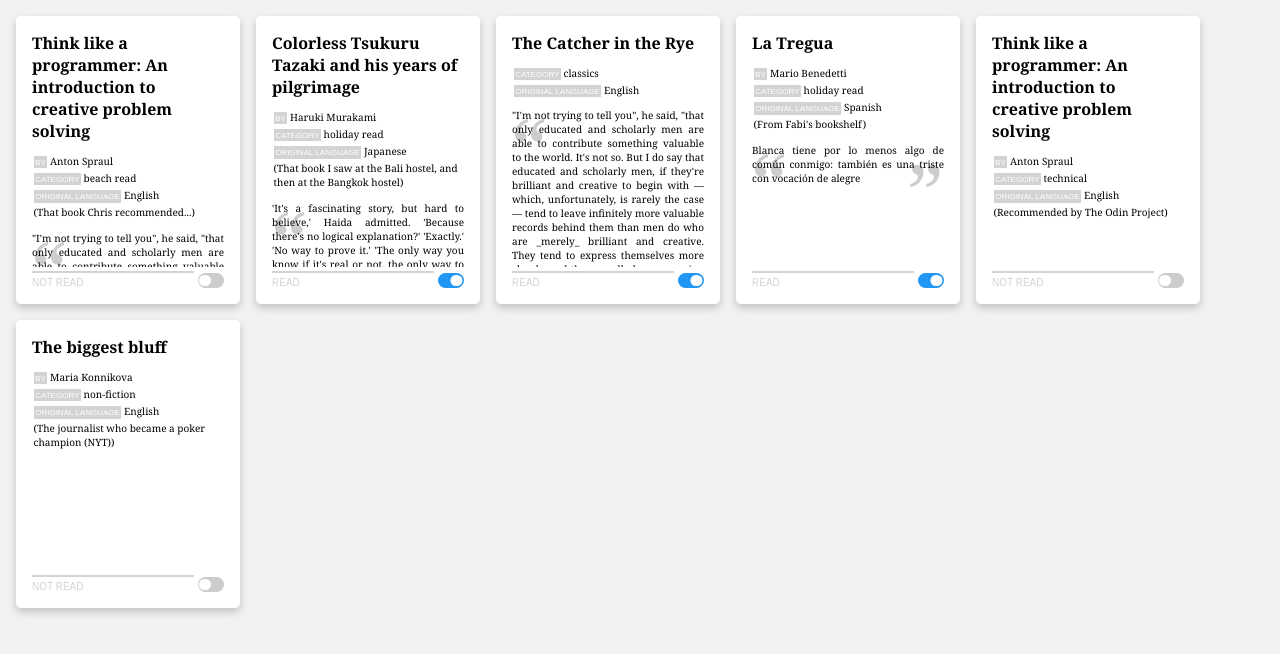
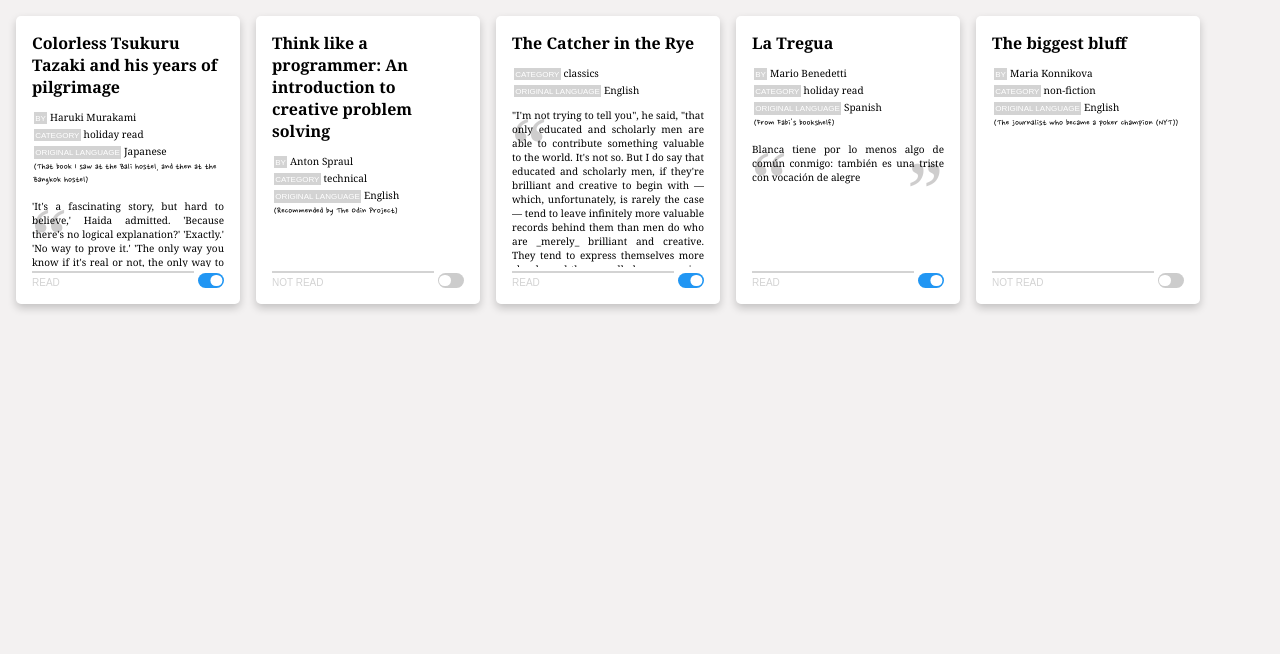
Before and after one commit to kyriri/top5-library, a plain HTML site: page index.html in a window 1280 px wide. Drawn offline with Linux system fonts and the light colour scheme.

Commit message:
Embed cursive font for use in 'comment' style

```diff
--- a/index.html
+++ b/index.html
@@ -4,6 +4,7 @@
     <meta charset='utf-8'/>
     <title>A Library</title>
     <link rel='stylesheet' type='text/css' href='style.css'>
+    <link href="https://fonts.googleapis.com/css2?family=Nanum+Pen+Script&display=swap" rel="stylesheet">
   </head>
   <body>
     <main id='card-box'>
--- a/main.js
+++ b/main.js
@@ -51,6 +51,7 @@ function createCard(index) {
 }
 
 function renderCards() {
+  document.getElementById('card-box').innerHTML = '';
   for (let i = 0; i < catalog.length; i += 1)
     document.getElementById('card-box').innerHTML += createCard(i);
 }
--- a/sample-library.js
+++ b/sample-library.js
@@ -20,6 +20,15 @@ const sample = [
     The chair was a simple Scandinavian design of chrome and white leather. Beautiful, clean, and silent, with not an ounce of warmth, like fine rain falling under the midnight sun.`,
     read: true,
   },{
+    id: 6,
+    title: `Think like a programmer: An introduction to creative problem solving`,
+    author: `Anton Spraul`,
+    language: `English`,
+    category: `technical`,
+    comment: `Recommended by The Odin Project`,
+    quotes: ``,
+    read: false,
+  },{
     id: 2,
     title: `The Catcher in the Rye`,
     author: ``,
@@ -37,15 +46,6 @@ const sample = [
     comment: `From Fabi's bookshelf`,
     quotes: `Blanca tiene por lo menos algo de común conmigo: también es una triste con vocación de alegre`,
     read: true,
-  },{
-    id: 6,
-    title: `Think like a programmer: An introduction to creative problem solving`,
-    author: `Anton Spraul`,
-    language: `English`,
-    category: `technical`,
-    comment: `Recommended by The Odin Project`,
-    quotes: ``,
-    read: false,
   },{
     id: 11,
     title: `The biggest bluff`,
--- a/style.css
+++ b/style.css
@@ -49,6 +49,9 @@ p {
   background-color: lightgray;
   text-transform: uppercase;
   padding: 0.1rem;
+}
+.comment {
+  font-family: 'Nanum Pen Script', 'Lucida Sans', 'Lucida Sans Unicode', Geneva, Verdana, sans-serif;
 }
 .quotation {
   position: relative;
```
